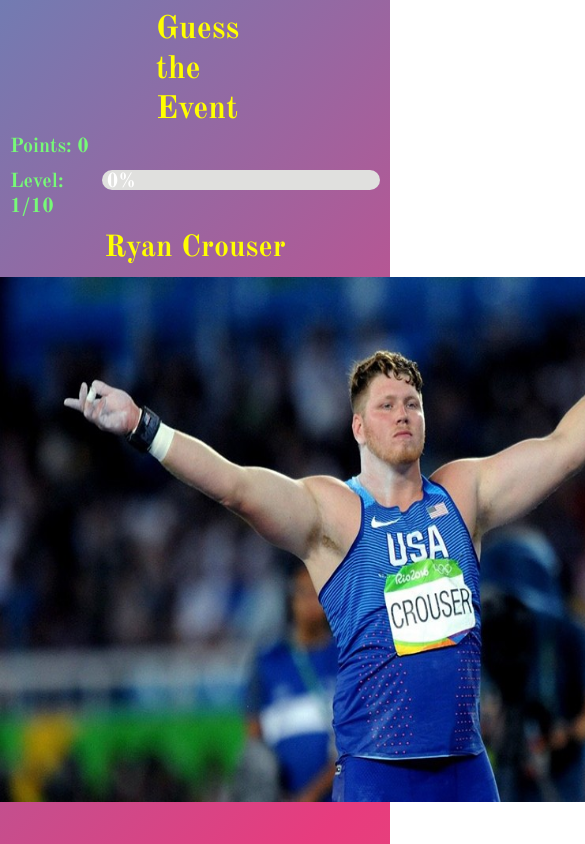
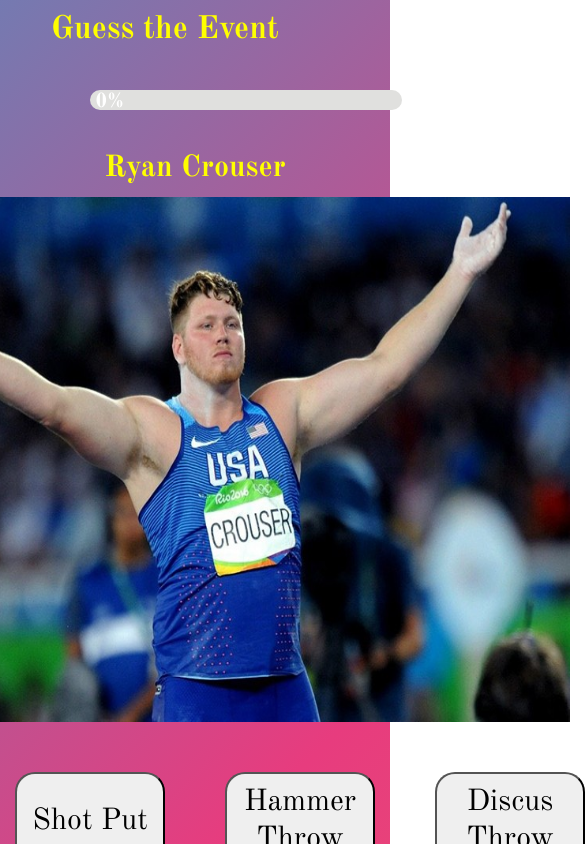
Before and after one commit to LGeoff31/event-guesser, a React (Create React App) app: page / in a window 390 px wide. Shown: the top 844 px of the page, 585 px wide, since content can reach past the window. Built offline with nearby package versions, Linux system fonts and the light colour scheme.

Commit message:
responsive

```diff
--- a/src/App.css
+++ b/src/App.css
@@ -18,12 +18,16 @@
 	}
 }
 .app {
+    display: flex;
+    justify-content: center;
+    flex: 1;
+    align-items: center;
     background-color: transparent;
     color: red;
     background: linear-gradient(-45deg, #ee7752, #e73c7e, #23a6d5, #23d5ab);
 	background-size: 400% 400%;
 	animation: gradient 15s ease infinite;
-	height: 100%;
+	height: 45%;
 }
 .title {
     display: block;
@@ -129,11 +133,8 @@
 }
 .name {
     color: yellow;
-    /* margin-left: 1150px;
-    margin-top: -10px; */
     display:flex;
     justify-content:flex-end;
-    margin-right: 50px;
     padding: 5px 15px;
     font-size: larger;
     font-weight: bolder;
```
